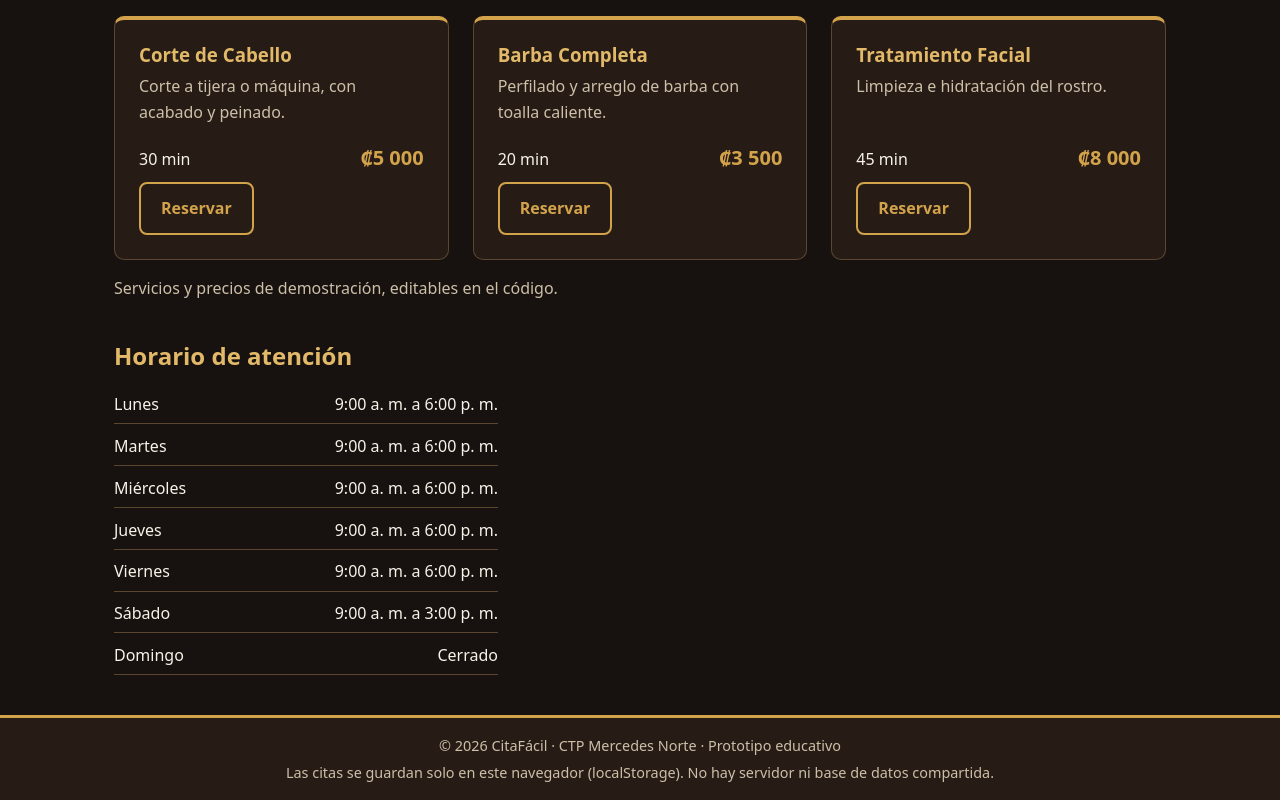
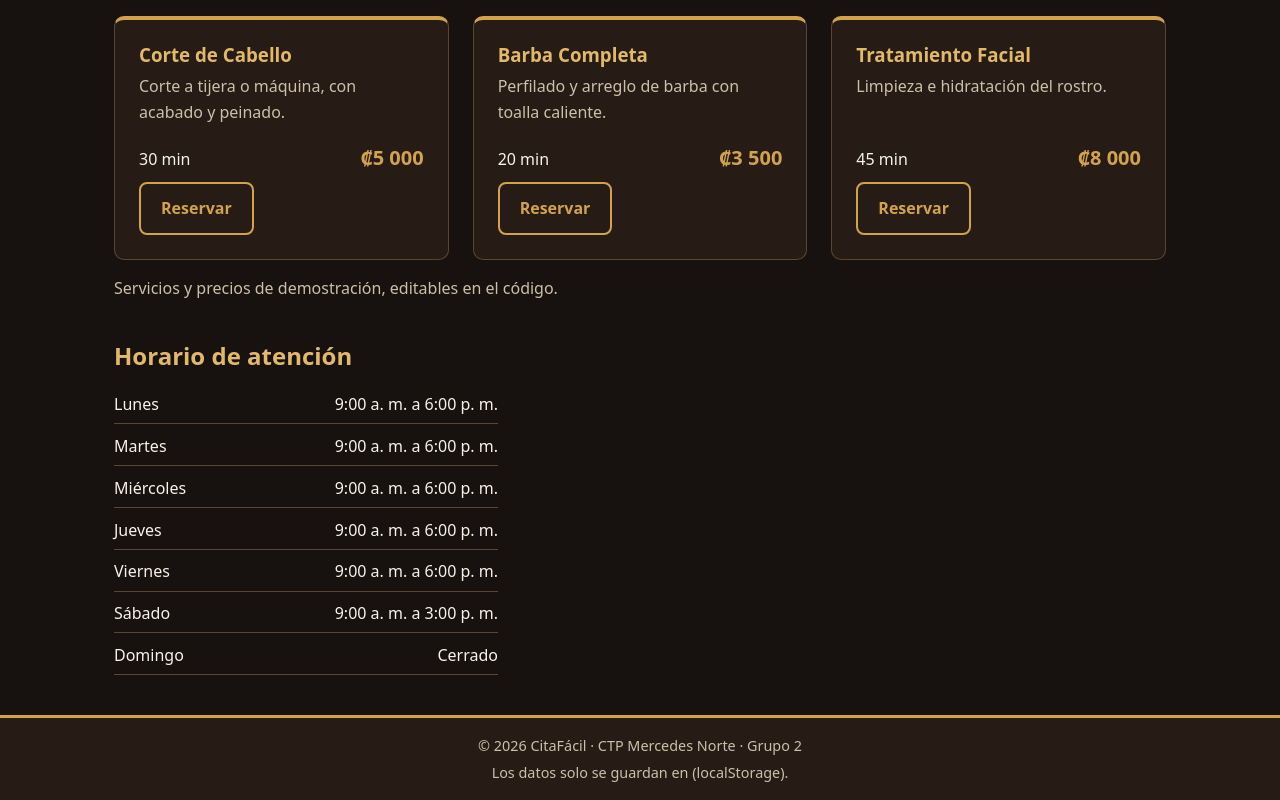
Before and after one commit to J0shUnk09/ctpmn-g2-citafacil, a React (Vite) app: page / in a window 1280 px wide. Shown: the part 536-1336 px from the top of the page. Built offline with nearby package versions, Linux system fonts and the light colour scheme.

Commit message:
Actualizar proyecto y documentación

```diff
--- a/src/components/Footer.jsx
+++ b/src/components/Footer.jsx
@@ -3,10 +3,9 @@ const currentYear = new Date().getFullYear()
 function Footer() {
   return (
     <footer className="site-footer">
-      <p>© {currentYear} CitaFácil · CTP Mercedes Norte · Prototipo educativo</p>
+      <p>© {currentYear} CitaFácil · CTP Mercedes Norte · Grupo 2</p>
       <p className="site-footer__note">
-        Las citas se guardan solo en este navegador (localStorage). No hay
-        servidor ni base de datos compartida.
+        Los datos solo se guardan en (localStorage).
       </p>
     </footer>
   )
--- a/src/data/businessConfig.js
+++ b/src/data/businessConfig.js
@@ -1,6 +1,5 @@
 // Configuración del negocio de demostración.
-// Para usar CitaFácil con otro negocio basta con editar este archivo
-// (y src/data/services.js); los componentes no cambian.
+// Para usar CitaFácil con otro negocio solo es editar este archivo
 export const businessConfig = {
   name: 'Barbería Demo',
   locale: 'es-CR',
--- a/src/data/services.js
+++ b/src/data/services.js
@@ -1,5 +1,5 @@
 // Servicios y precios de DEMOSTRACIÓN: no son tarifas reales de ningún negocio.
-// Puedes agregar, quitar o editar servicios; el id debe ser único.
+// Puedes agregar, quitar o editar servicios, el id debe ser único.
 export const services = [
   {
     id: 'corte',
```
